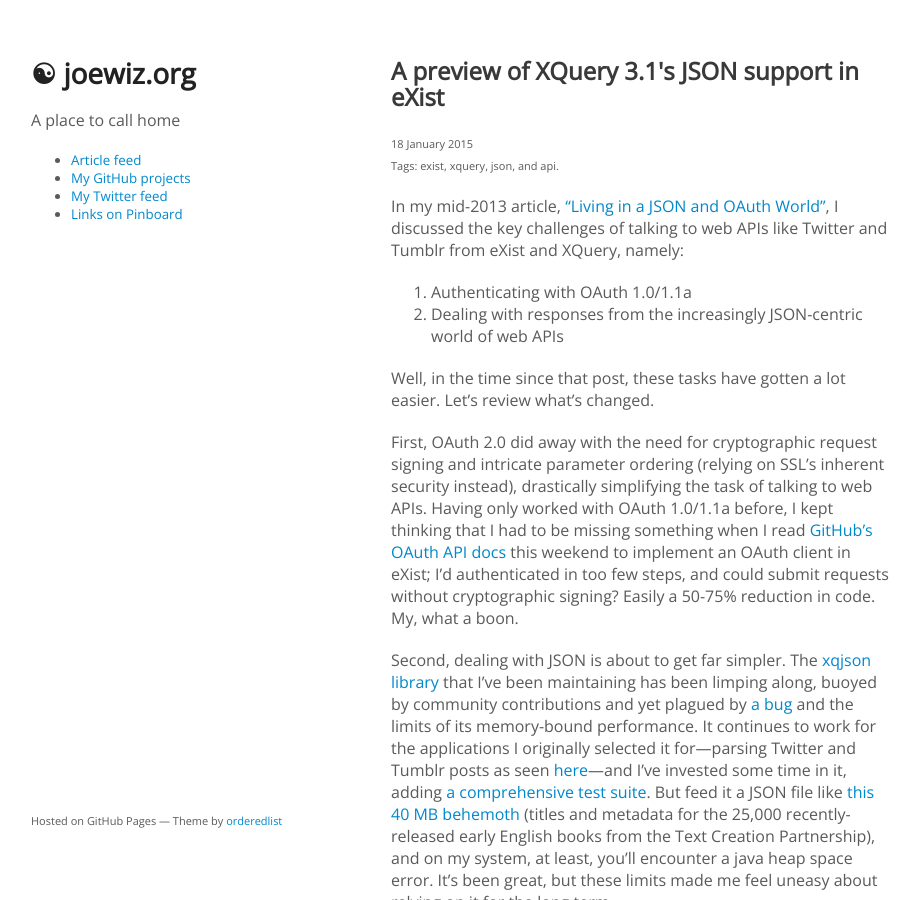
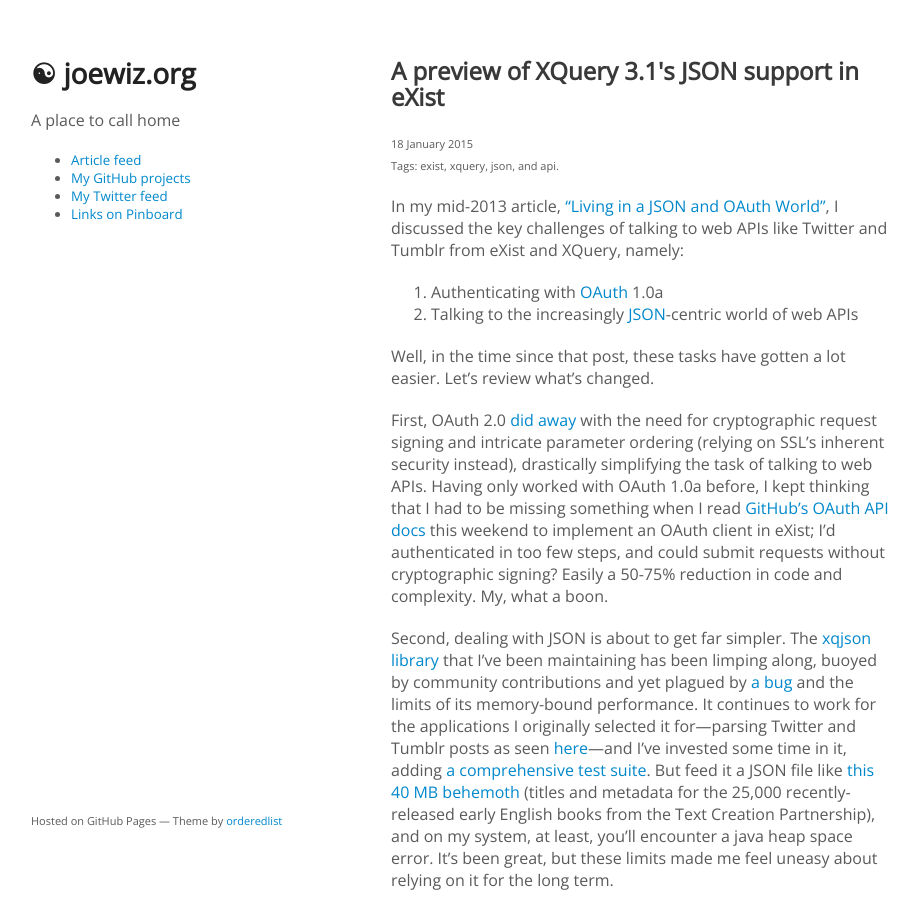
Before and after one commit to joewiz/joewiz.github.io, a Jekyll site: the page built from _posts/2015-01-18-a-preview-of-xquery-3.1s-json-support-in-exist.md, in a window 1280 px wide and 900 px high. Shown: the whole window, without its empty margins (179-1098 px from the left). Built offline with Jekyll 4.4.1, drawn with Linux system fonts in a browser that asks for light colours.

Commit message:
fixed oauth version numbers, added links to oauth and json

```diff
--- a/_posts/2015-01-18-a-preview-of-xquery-3.1s-json-support-in-exist.md
+++ b/_posts/2015-01-18-a-preview-of-xquery-3.1s-json-support-in-exist.md
@@ -13,12 +13,12 @@
 
 In my mid-2013 article, ["Living in a JSON and OAuth World"](http://joewiz.org/2013/07/04/living-in-an-oauth-json-world/), I discussed the key challenges of talking to web APIs like Twitter and Tumblr from eXist and XQuery, namely:
 
-1. Authenticating with OAuth 1.0/1.1a
-1. Dealing with responses from the increasingly JSON-centric world of web APIs
+1. Authenticating with [OAuth](http://en.wikipedia.org/wiki/OAuth) 1.0a
+1. Talking to the increasingly [JSON](http://en.wikipedia.org/wiki/JSON)-centric world of web APIs
 
 Well, in the time since that post, these tasks have gotten a lot easier. Let's review what's changed.
 
-First, OAuth 2.0 did away with the need for cryptographic request signing and intricate parameter ordering (relying on SSL's inherent security instead), drastically simplifying the task of talking to web APIs. Having only worked with OAuth 1.0/1.1a before, I kept thinking that I had to be missing something when I read [GitHub's OAuth API docs](https://developer.github.com/v3/oauth/) this weekend to implement an OAuth client in eXist; I'd authenticated in too few steps, and could submit requests without cryptographic signing? Easily a 50-75% reduction in code. My, what a boon.
+First, OAuth 2.0 [did away](https://blog.apigee.com/detail/oauth_differences) with the need for cryptographic request signing and intricate parameter ordering (relying on SSL's inherent security instead), drastically simplifying the task of talking to web APIs. Having only worked with OAuth 1.0a before, I kept thinking that I had to be missing something when I read [GitHub's OAuth API docs](https://developer.github.com/v3/oauth/) this weekend to implement an OAuth client in eXist; I'd authenticated in too few steps, and could submit requests without cryptographic signing? Easily a 50-75% reduction in code and complexity. My, what a boon.
 
 Second, dealing with JSON is about to get far simpler. The [xqjson library](https://github.com/joewiz/xqjson) that I've been maintaining has been limping along, buoyed by community contributions and yet plagued by [a bug](https://github.com/joewiz/xqjson/issues/14) and the limits of its memory-bound performance. It continues to work for the applications I originally selected it for—parsing Twitter and Tumblr posts as seen [here](http://history.state.gov/)—and I've invested some time in it, adding [a comprehensive test suite](https://github.com/joewiz/xqjson/blob/master/test/xqjson-tests.xql). But feed it a JSON file like [this 40 MB behemoth](https://github.com/textcreationpartnership/Texts/blob/master/TCP.json) (titles and metadata for the 25,000 recently-released early English books from the Text Creation Partnership), and on my system, at least, you'll encounter a java heap space error. It's been great, but these limits made me feel uneasy about relying on it for the long term.
 
```
